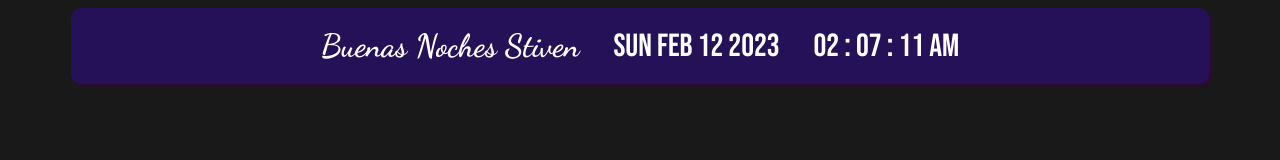
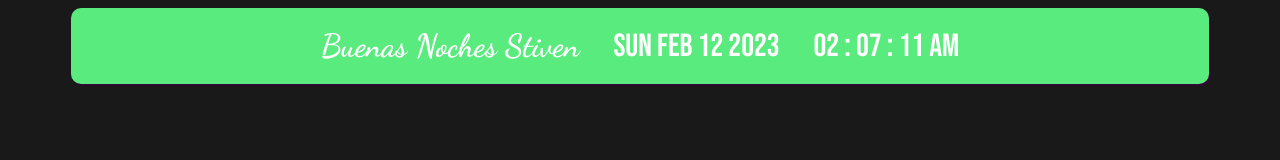
Before and after one commit to nlizcano/notion_widgets, a plain HTML site: page index.html in a window 1280 px wide. Drawn offline with Linux system fonts and the light colour scheme.

Commit message:
Update index.html

```diff
--- a/index.html
+++ b/index.html
@@ -40,7 +40,7 @@ h1 {
 .card {
     padding: 10px 25px 10px 25px;
     border-radius: 10px;
-    background: #251158;
+    background: #59EB7E;
     width: 85vw;
     color: #fff;
     display: inline-block;
```
